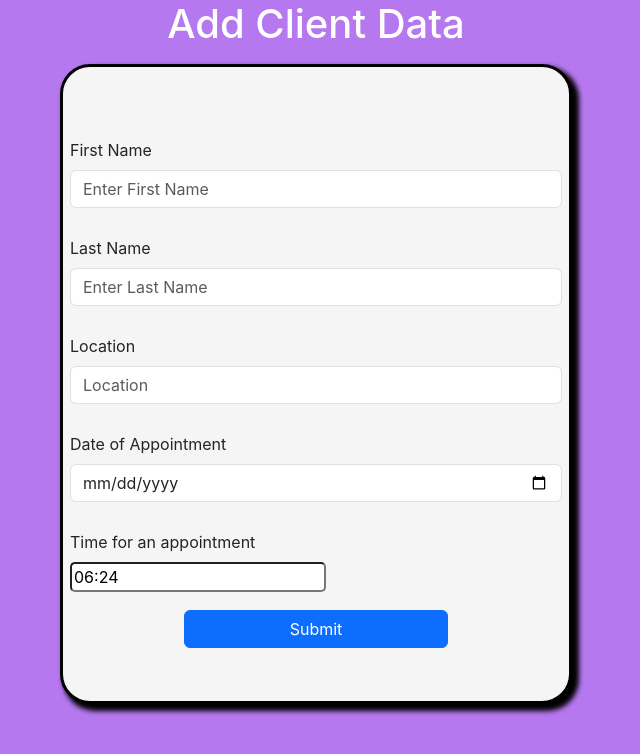
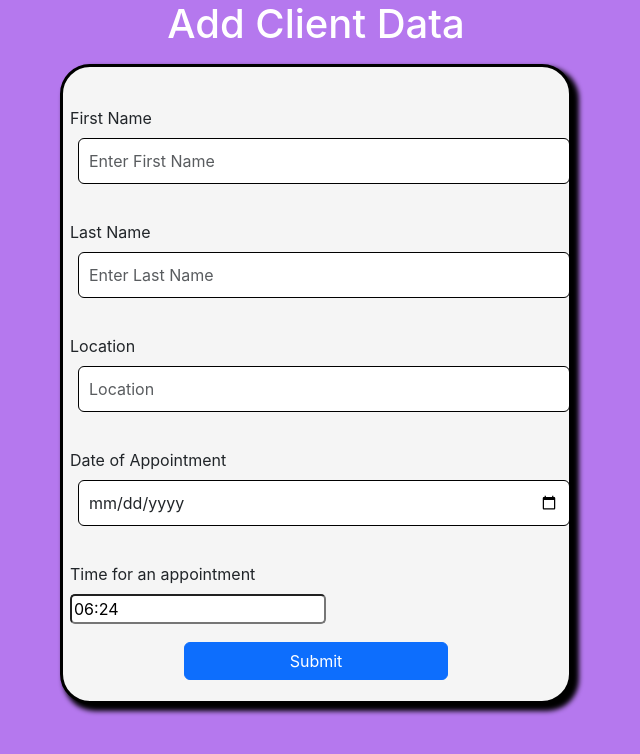
Before and after one commit to Sakshi-hub21/Power-Up-Fitness, a React (Create React App) app: page /add in a window 1280 px wide. Shown: the top 754 px of the page, without its empty margins (324-964 px from the left). Built offline with nearby package versions, Linux system fonts and the light colour scheme.

Commit message:
Update add.css

```diff
--- a/src/components/add.css
+++ b/src/components/add.css
@@ -25,6 +25,12 @@
     width: 40vw;
     margin: 8px;
     padding:10px;
+}
+.input-2{
+    width: 40vw;
+    margin: 8px;
+    padding:10px;
+    border: 1px solid black;
 }
 
  .rounded-clock-picker {
```
